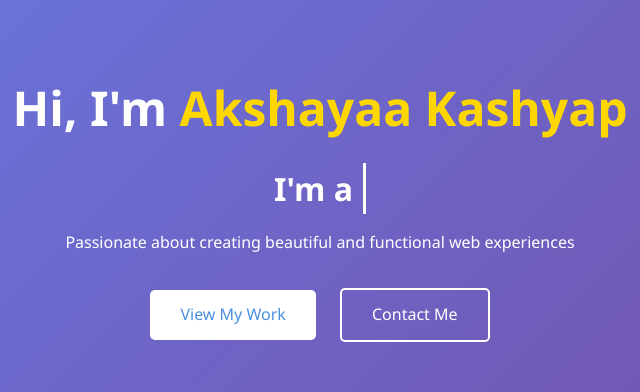
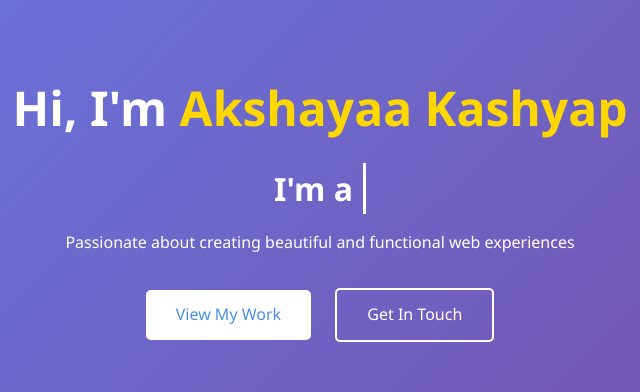
Before and after one commit to akshayaa-403/portfolio, a plain HTML site: page index.html in a window 1280 px wide. Shown: the part 194-586 px from the top of the page, 320-960 px from the left. Drawn offline with Linux system fonts and the light colour scheme.

Commit message:
Update 'Contact Me' button text to 'Get In Touch'

```diff
--- a/index.html
+++ b/index.html
@@ -27,17 +27,19 @@
     </nav>
 
     <section id="home" class="hero">
-        <div class="container">
+    <div class="container">
+        <div class="hero-grid">
             <div class="hero-content">
                 <h1>Hi, I'm <span class="highlight">Akshayaa Kashyap</span></h1>
                 <h2>I'm a <span class="typed-text"></span><span class="cursor">&nbsp;</span></h2>
                 <p>Passionate about creating beautiful and functional web experiences</p>
                 <div class="cta-buttons">
                     <a href="#projects" class="btn btn-primary">View My Work</a>
-                    <a href="#contact" class="btn btn-secondary">Contact Me</a>
+                    <a href="#contact" class="btn btn-secondary">Get In Touch</a>
                 </div>
             </div>
         </div>
+    </div>
     </section>
 
     <section id="about" class="about">
```
